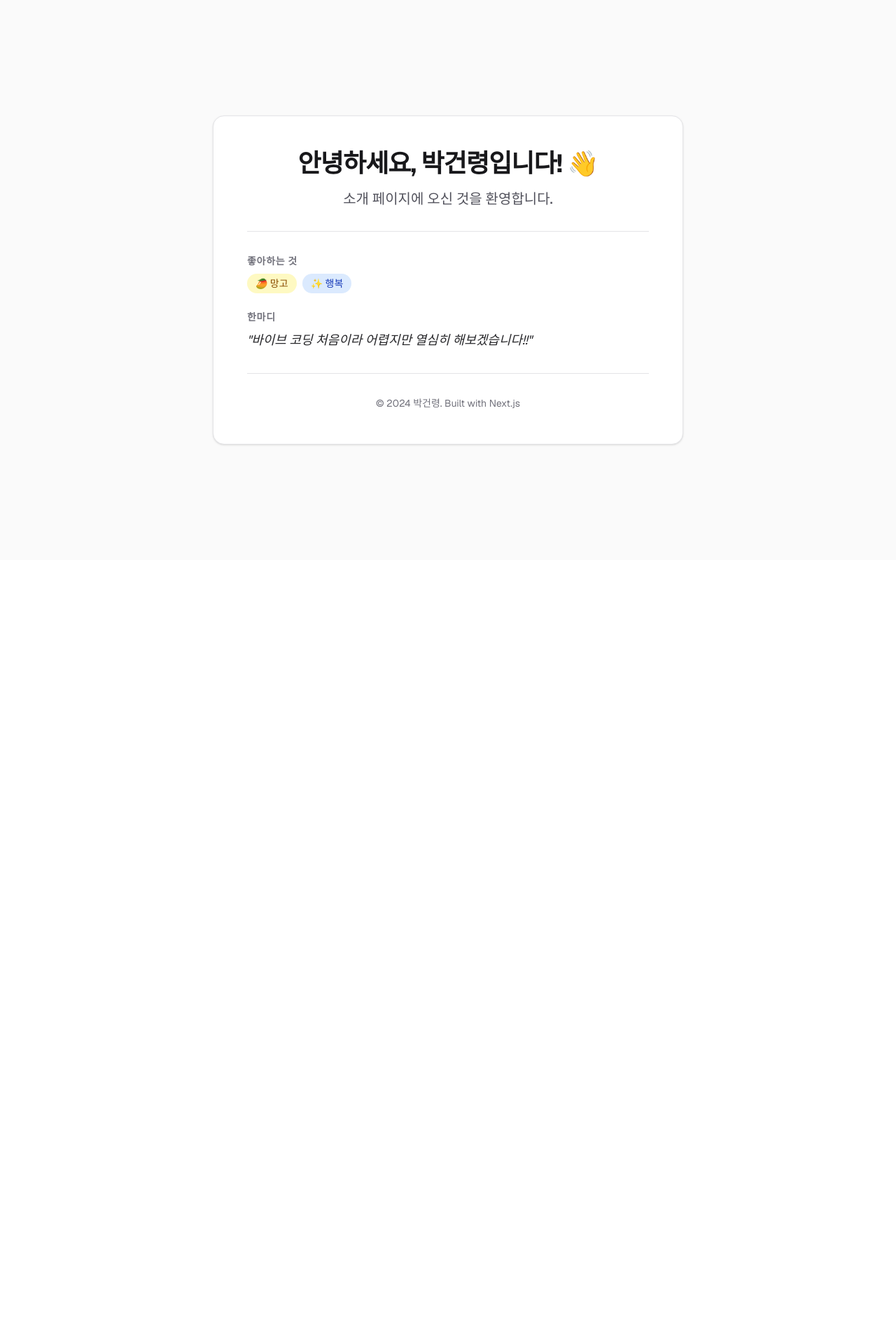
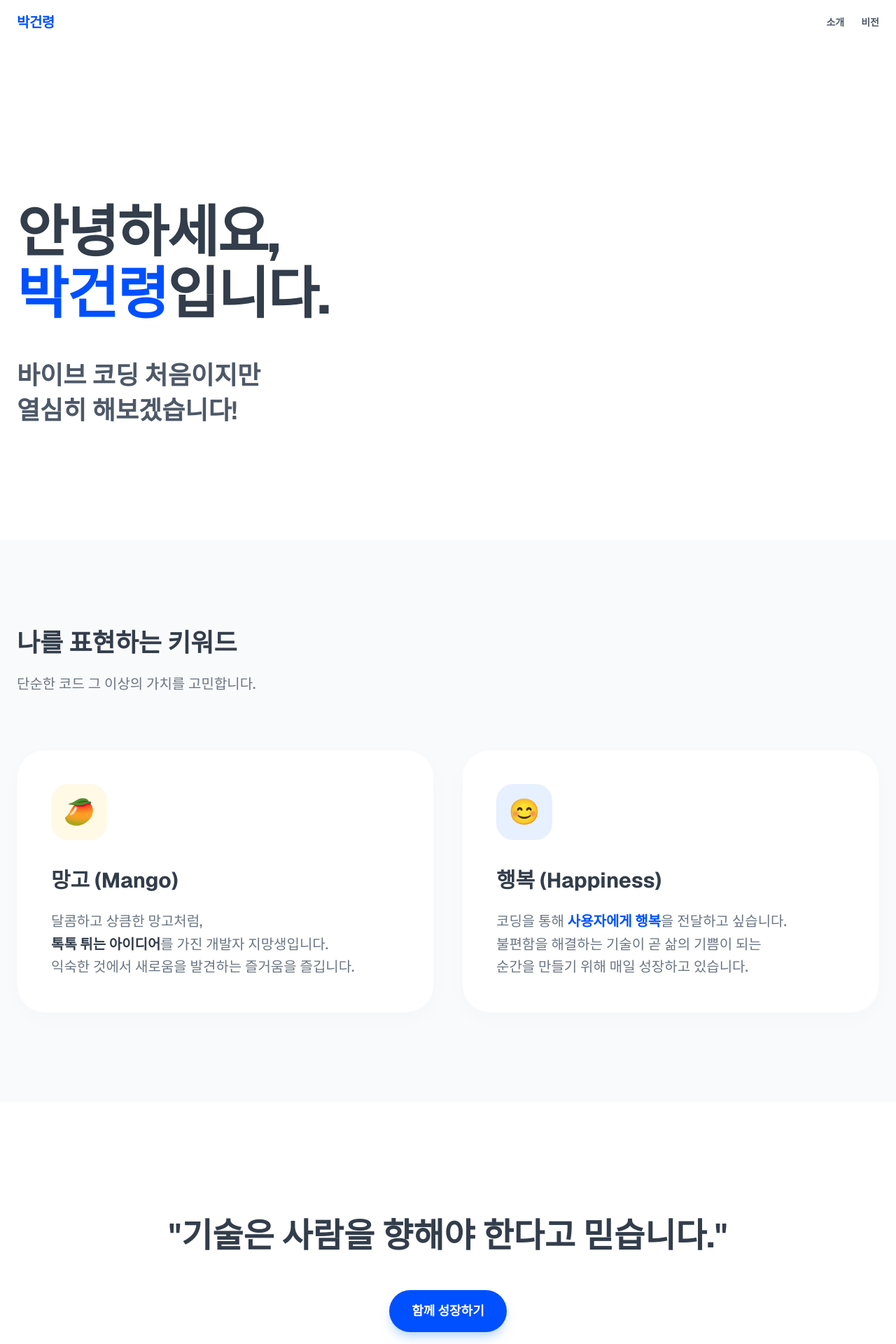
Before and after one commit to PARKGEONRYEONG/my-first-project-2, a Next.js app: page / in a window 1280 px wide. Shown: the top 1920 px of the page at 70% size. Before the commit the page ends 800 px from the top, so only its background shows below. Built offline with nearby package versions, Linux system fonts and the light colour scheme.

Commit message:
design: 토스 스타일 망고 및 행복 버전 최종 적용

```diff
--- a/app/page.tsx
+++ b/app/page.tsx
@@ -1,49 +1,132 @@
+"use client";
+
+import { motion } from "framer-motion";
+
+const FADE_IN_UP = {
+  initial: { opacity: 0, y: 40 },
+  whileInView: { opacity: 1, y: 0 },
+  viewport: { once: true },
+  transition: { duration: 0.8, ease: [0.16, 1, 0.3, 1] },
+};
+
 export default function Home() {
   return (
-    <div className="flex flex-col items-center justify-center min-h-screen bg-zinc-50 font-sans dark:bg-zinc-950 p-8">
-      <main className="flex flex-col gap-8 items-center max-w-2xl w-full bg-white dark:bg-zinc-900 p-12 rounded-2xl shadow-sm border border-zinc-200 dark:border-zinc-800">
-        <div className="flex flex-col gap-4 text-center">
-          <h1 className="text-4xl font-bold tracking-tight text-zinc-900 dark:text-zinc-50">
-            안녕하세요, 박건령입니다! 👋
-          </h1>
-          <p className="text-xl text-zinc-600 dark:text-zinc-400 font-medium">
-            소개 페이지에 오신 것을 환영합니다.
-          </p>
+    <div className="min-h-screen bg-white text-[#333D4B] font-sans overflow-x-hidden selection:bg-[#0050FF]/10 selection:text-[#0050FF]">
+      {/* Navigation - Toss Style */}
+      <nav className="fixed top-0 w-full z-50 bg-white/80 backdrop-blur-md">
+        <div className="max-w-screen-xl mx-auto px-6 h-16 flex items-center justify-between">
+          <span className="text-xl font-bold tracking-tight text-[#0050FF]">
+            박건령
+          </span>
+          <div className="flex gap-6 text-sm font-semibold text-[#4E5968]">
+            <a href="#about" className="hover:text-[#0050FF] transition-colors">소개</a>
+            <a href="#vision" className="hover:text-[#0050FF] transition-colors">비전</a>
+          </div>
         </div>
+      </nav>
 
-        <div className="w-full h-px bg-zinc-200 dark:bg-zinc-800" />
+      <main className="pt-32">
+        {/* Hero Section */}
+        <section className="px-6 py-20 md:py-40">
+          <div className="max-w-screen-xl mx-auto">
+            <motion.div
+              {...FADE_IN_UP}
+              className="max-w-4xl"
+            >
+              <h1 className="text-5xl md:text-[80px] font-bold leading-[1.1] tracking-tight mb-12">
+                안녕하세요,<br />
+                <span className="text-[#0050FF]">박건령</span>입니다.
+              </h1>
+              <p className="text-2xl md:text-4xl text-[#4E5968] leading-snug font-semibold">
+                바이브 코딩 처음이지만<br />
+                열심히 해보겠습니다!
+              </p>
+            </motion.div>
+          </div>
+        </section>
 
-        <div className="flex flex-col gap-6 w-full">
-          <section>
-            <h2 className="text-sm font-semibold uppercase tracking-wider text-zinc-500 dark:text-zinc-500 mb-2">
-              좋아하는 것
-            </h2>
-            <div className="flex gap-2">
-              <span className="px-3 py-1 bg-yellow-100 text-yellow-800 dark:bg-yellow-900/30 dark:text-yellow-200 rounded-full text-sm font-medium">
-                🥭 망고
-              </span>
-              <span className="px-3 py-1 bg-blue-100 text-blue-800 dark:bg-blue-900/30 dark:text-blue-200 rounded-full text-sm font-medium">
-                ✨ 행복
-              </span>
+        {/* Cards Section */}
+        <section id="about" className="px-6 py-32 bg-[#F9FAFB]">
+          <div className="max-w-screen-xl mx-auto">
+            <motion.div
+              {...FADE_IN_UP}
+              className="mb-20 text-center md:text-left"
+            >
+              <h2 className="text-3xl md:text-4xl font-bold mb-6">나를 표현하는 키워드</h2>
+              <p className="text-xl text-[#6B7684] font-medium">단순한 코드 그 이상의 가치를 고민합니다.</p>
+            </motion.div>
+
+            <div className="grid md:grid-cols-2 gap-10">
+              {/* Mango Card */}
+              <motion.div
+                {...FADE_IN_UP}
+                transition={{ ...FADE_IN_UP.transition, delay: 0.1 }}
+                className="group bg-white p-12 rounded-[40px] shadow-[0_8px_30px_rgb(0,0,0,0.02)] hover:shadow-[0_30px_60px_rgb(0,0,0,0.06)] transition-all duration-700 ease-[0.16, 1, 0.3, 1] cursor-default border border-gray-50"
+              >
+                <div className="w-20 h-20 bg-[#FFF9E6] rounded-3xl flex items-center justify-center mb-10 group-hover:scale-110 group-hover:rotate-6 transition-transform duration-700">
+                  <span className="text-4xl">🥭</span>
+                </div>
+                <h3 className="text-3xl font-bold mb-6">망고 (Mango)</h3>
+                <p className="text-xl text-[#6B7684] leading-relaxed font-medium">
+                  달콤하고 상큼한 망고처럼,<br />
+                  <span className="text-[#333D4B] font-bold">톡톡 튀는 아이디어</span>를 가진 개발자 지망생입니다.<br />
+                  익숙한 것에서 새로움을 발견하는 즐거움을 즐깁니다.
+                </p>
+              </motion.div>
+
+              {/* Happiness Card */}
+              <motion.div
+                {...FADE_IN_UP}
+                transition={{ ...FADE_IN_UP.transition, delay: 0.3 }}
+                className="group bg-white p-12 rounded-[40px] shadow-[0_8px_30px_rgb(0,0,0,0.02)] hover:shadow-[0_30px_60px_rgb(0,0,0,0.06)] transition-all duration-700 ease-[0.16, 1, 0.3, 1] cursor-default border border-gray-50"
+              >
+                <div className="w-20 h-20 bg-[#E6F0FF] rounded-3xl flex items-center justify-center mb-10 group-hover:scale-110 group-hover:-rotate-6 transition-transform duration-700">
+                  <span className="text-4xl">😊</span>
+                </div>
+                <h3 className="text-3xl font-bold mb-6">행복 (Happiness)</h3>
+                <p className="text-xl text-[#6B7684] leading-relaxed font-medium">
+                  코딩을 통해 <span className="text-[#0050FF] font-bold">사용자에게 행복</span>을 전달하고 싶습니다.<br />
+                  불편함을 해결하는 기술이 곧 삶의 기쁨이 되는<br />
+                  순간을 만들기 위해 매일 성장하고 있습니다.
+                </p>
+              </motion.div>
             </div>
-          </section>
+          </div>
+        </section>
 
-          <section>
-            <h2 className="text-sm font-semibold uppercase tracking-wider text-zinc-500 dark:text-zinc-500 mb-2">
-              한마디
-            </h2>
-            <p className="text-lg text-zinc-800 dark:text-zinc-200 italic leading-relaxed">
-              "바이브 코딩 처음이라 어렵지만 열심히 해보겠습니다!!"
-            </p>
-          </section>
+        {/* Vision/Quote Section */}
+        <section id="vision" className="px-6 py-40 bg-white">
+          <div className="max-w-screen-xl mx-auto text-center">
+            <motion.div {...FADE_IN_UP}>
+              <h2 className="text-3xl md:text-5xl font-bold leading-tight mb-12">
+                "기술은 사람을 향해야 한다고 믿습니다."
+              </h2>
+              <div className="inline-flex items-center justify-center px-8 py-4 bg-[#0050FF] text-white rounded-full font-bold text-lg hover:bg-[#0045DB] transition-colors cursor-pointer shadow-lg shadow-blue-200">
+                함께 성장하기
+              </div>
+            </motion.div>
+          </div>
+        </section>
+      </main>
+
+      {/* Footer */}
+      <footer className="px-6 py-24 bg-[#F9FAFB] border-t border-gray-100">
+        <div className="max-w-screen-xl mx-auto">
+          <div className="flex flex-col md:flex-row justify-between items-start gap-12">
+            <div>
+              <div className="text-2xl font-bold text-[#0050FF] mb-6">박건령</div>
+              <p className="text-lg text-[#6B7684] font-medium leading-relaxed">
+                진심을 다해 코딩하며,<br />
+                더 나은 세상을 꿈꿉니다.
+              </p>
+            </div>
+            <div className="flex flex-col gap-4 text-sm font-semibold text-[#8B95A1]">
+              <span>© 2024. Park Gun-ryeong.</span>
+              <span>Designed with Toss Style Inspiration</span>
+            </div>
+          </div>
         </div>
-
-        <div className="w-full h-px bg-zinc-200 dark:bg-zinc-800" />
-
-        <footer className="text-sm text-zinc-500 dark:text-zinc-500">
-          © 2024 박건령. Built with Next.js
-        </footer>
-      </main>
+      </footer>
     </div>
   );
 }
--- a/package.json
+++ b/package.json
@@ -10,6 +10,7 @@
   },
   "dependencies": {
     "@google/generative-ai": "^0.24.1",
+    "framer-motion": "^12.38.0",
     "next": "16.2.4",
     "react": "19.2.4",
     "react-dom": "19.2.4"
```
Also changed, not shown: 1 other file (tests, documents, lock files or other folders).
